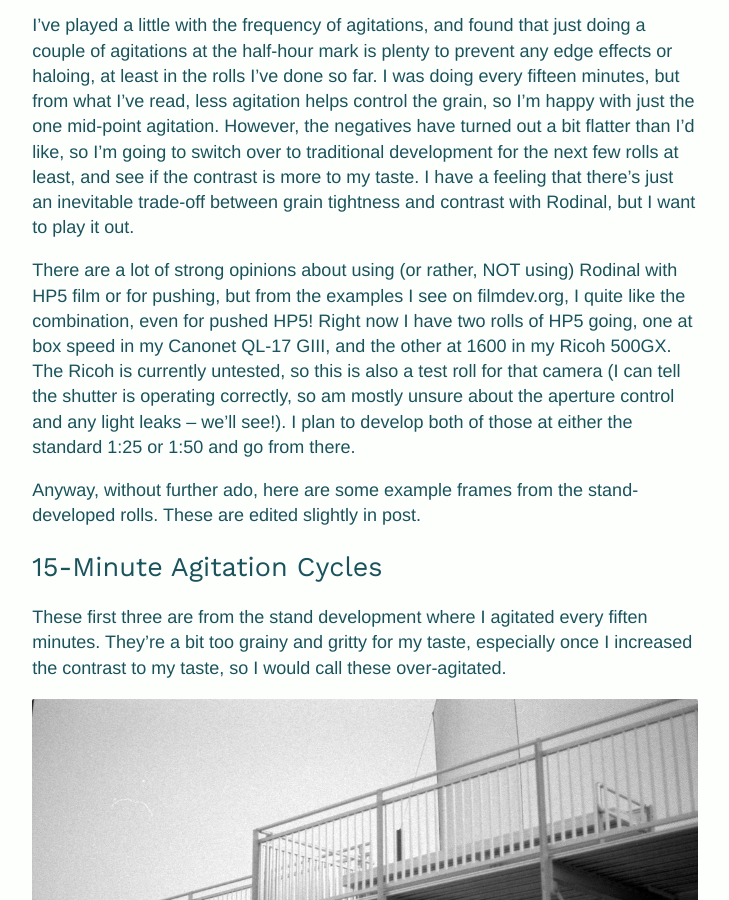
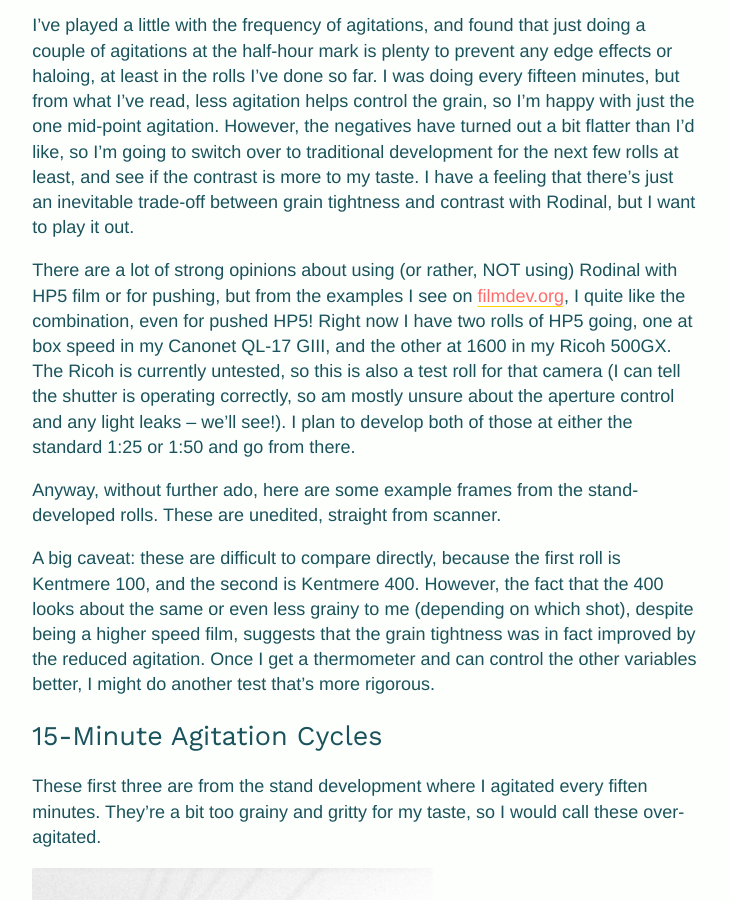
Before and after one commit to quinnleong/quinnleong.github.io, a Jekyll site: the page built from _film/2021-01-02-rodinal-quarantine-scanning.md, in a window 1280 px wide and 900 px high, scrolled down 1114 px. Shown: the whole window, without its empty margins (275-1004 px from the left). Built offline with Jekyll 4.4.1, drawn with Linux system fonts in a browser that asks for light colours; some of the changed text lies outside the part shown.

Commit message:
Update rodinal post

```diff
--- a/_film/2021-01-02-rodinal-quarantine-scanning.md
+++ b/_film/2021-01-02-rodinal-quarantine-scanning.md
@@ -38,19 +38,24 @@ I have a feeling that there's just an inevitable trade-off between grain tightne
 but I want to play it out.
 
 There are a lot of strong opinions about using (or rather, NOT using) Rodinal with HP5 film or for pushing,
-but from the examples I see on filmdev.org, I quite like the combination, even for pushed HP5! Right now I have two rolls
+but from the examples I see on [filmdev.org](https://filmdev.org/recipe/finder/?find=hp5+in+rodinal),
+I quite like the combination, even for pushed HP5! Right now I have two rolls
 of HP5 going, one at box speed in my Canonet QL-17 GIII, and the other at 1600 in my Ricoh 500GX.
 The Ricoh is currently untested, so this is also a test roll for that camera (I can tell the shutter is operating
 correctly, so am mostly unsure about the aperture control and any light leaks – we'll see!). I plan to develop
 both of those at either the standard 1:25 or 1:50 and go from there.
 
-Anyway, without further ado, here are some example frames from the stand-developed rolls. These are edited slightly
-in post.
+Anyway, without further ado, here are some example frames from the stand-developed rolls. These are unedited, straight from scanner.
+
+A big caveat: these are difficult to compare directly, because the first roll is Kentmere 100, and the second is Kentmere 400. However,
+the fact that the 400 looks about the same or even less grainy to me (depending on which shot), despite being a higher speed film, suggests that the grain
+tightness was in fact improved by the reduced agitation. Once I get a thermometer and can control the other variables better,
+I might do another test that's more rigorous.
 
 ## 15-Minute Agitation Cycles
 
 These first three are from the stand development where I agitated every fiften minutes. They're a bit too
-grainy and gritty for my taste, especially once I increased the contrast to my taste, so I would call these over-agitated.
+grainy and gritty for my taste, so I would call these over-agitated.
 
 ![](/assets/images/film/rodinal_comparisons_1.jpg){:.film-img}
 ![](/assets/images/film/rodinal_comparisons_2.jpg){:.film-img}
@@ -59,8 +64,8 @@ grainy and gritty for my taste, especially once I increased the contrast to my t
 ## 30-Minute Agitation Cycle
 
 These next three are from the batch where I agitated only a couple of times at the half-hour mark, and the grain looks
-a lot smoother to me. This is definitely a good style for my preferences, so I'll be curious to see if the traditional
-development gives a result I like as much.
+either similar (despite the higher speed) or smoother to me, especially on 1 and 3. This is definitely a good style
+for my preferences, so I'll be curious to see if the traditional development gives a result I like as much.
 
 ![](/assets/images/film/rodinal_comparisons_4.jpg){:.film-img}
 ![](/assets/images/film/rodinal_comparisons_5.jpg){:.film-img}
```
Also changed, not shown: assets/images/film/rodinal_comparisons_1.jpg, assets/images/film/rodinal_comparisons_2.jpg, assets/images/film/rodinal_comparisons_3.jpg, assets/images/film/rodinal_comparisons_4.jpg, assets/images/film/rodinal_comparisons_5.jpg, assets/images/film/rodinal_comparisons_6.jpg.
